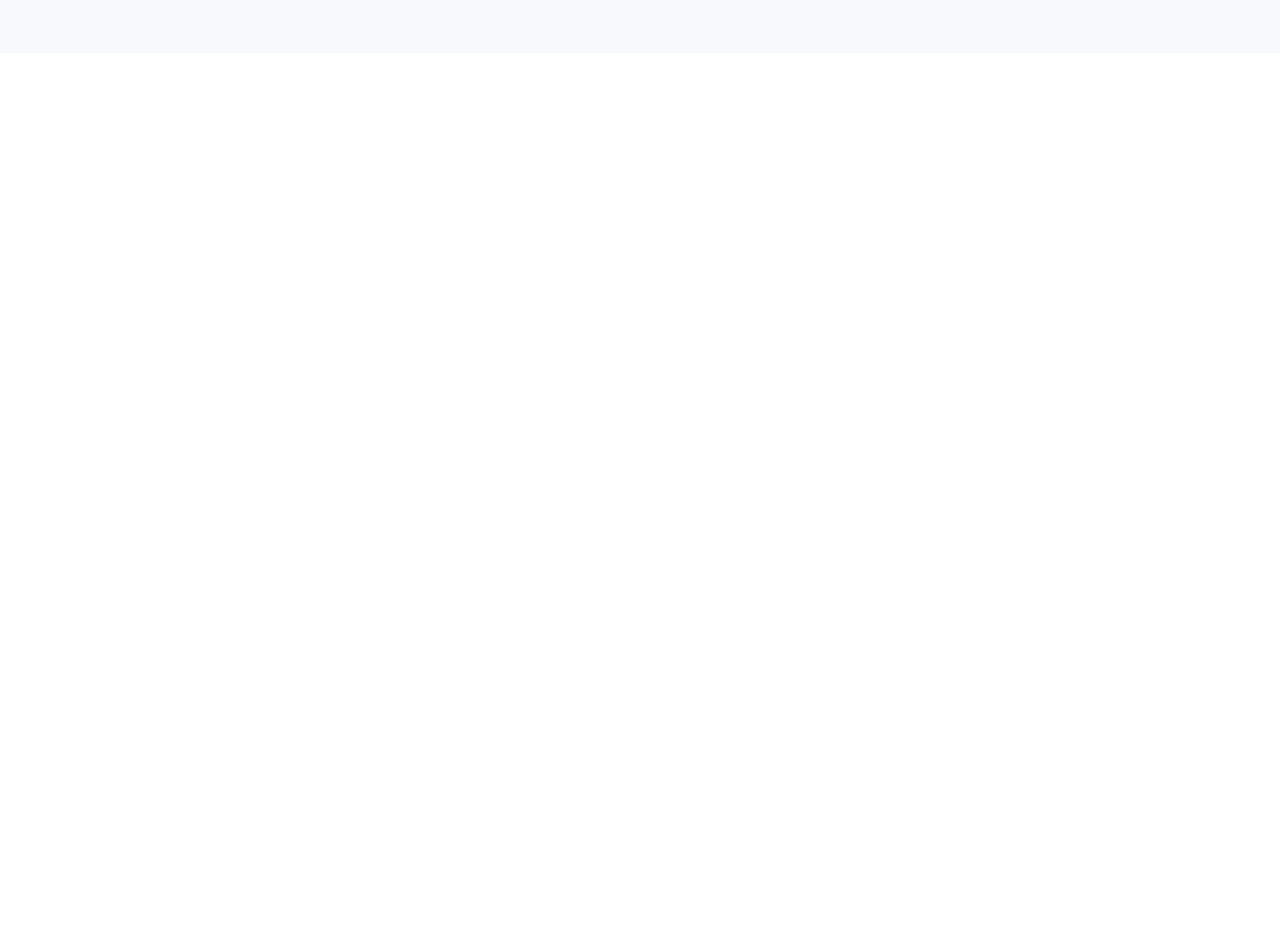
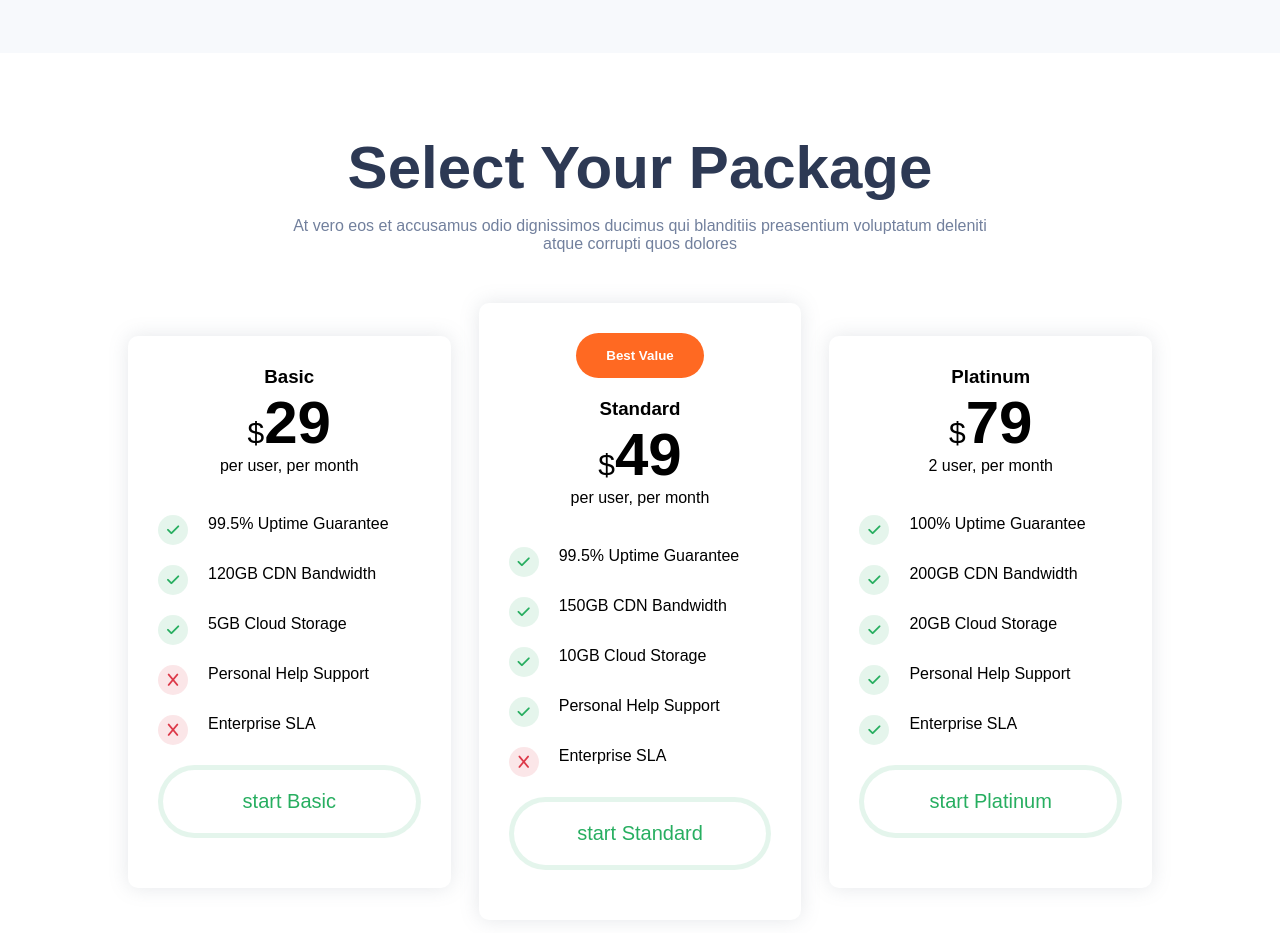
Before and after one commit to Rawand-abu-shammala/Real-estate-website-using-react.js, a React (Create React App) app: page / in a window 1280 px wide. Shown: the part 4820-5753 px from the top of the page. Before the commit the page ends 4873 px from the top, so only its background shows below. Built offline with nearby package versions, Linux system fonts and the light colour scheme.

Commit message:
Add price component for project

```diff
--- a/src/App.css
+++ b/src/App.css
@@ -133,4 +133,14 @@ h4 {
 .btn4 {
     background-color: #000;
     color: #fff;
-  }
+}
+
+.btn5 {
+    border-radius: 50px;
+    padding: 20px 40px;
+    color: #27ae60;
+    font-size: 20px;
+    font-weight: 400;
+    border: 5px solid #27ae601f;
+    background: #fff;
+}
--- a/src/components/data/Data.js
+++ b/src/components/data/Data.js
@@ -228,3 +228,83 @@ export const team = [
     icon: [<i class='fa-brands fa-facebook-f'></i>, <i class='fa-brands fa-linkedin'></i>, <i class='fa-brands fa-twitter'></i>, <i class='fa-brands fa-instagram'></i>],
   },
 ]
+
+export const price = [
+  {
+    plan: "Basic",
+    price: "29",
+    ptext: "per user, per month",
+    list: [
+      {
+        icon: <i class='fa-solid fa-check'></i>,
+        text: "99.5% Uptime Guarantee",
+      },
+      {
+        icon: <i class='fa-solid fa-check'></i>,
+        text: "120GB CDN Bandwidth",
+      },
+      {
+        icon: <i class='fa-solid fa-check'></i>,
+        text: "5GB Cloud Storage",
+      },
+      { change: "color", icon: <i class='fa-solid fa-x'></i>, text: "Personal Help Support" },
+      { change: "color", icon: <i class='fa-solid fa-x'></i>, text: "Enterprise SLA" },
+    ],
+  },
+  {
+    best: "Best Value",
+    plan: "Standard",
+    price: "49",
+    ptext: "per user, per month",
+    list: [
+      {
+        icon: <i class='fa-solid fa-check'></i>,
+        text: "99.5% Uptime Guarantee",
+      },
+      {
+        icon: <i class='fa-solid fa-check'></i>,
+        text: "150GB CDN Bandwidth",
+      },
+      {
+        icon: <i class='fa-solid fa-check'></i>,
+        text: "10GB Cloud Storage",
+      },
+      {
+        icon: <i class='fa-solid fa-check'></i>,
+        text: "Personal Help Support",
+      },
+      {
+        change: "color",
+        icon: <i class='fa-solid fa-x'></i>,
+        text: "Enterprise SLA",
+      },
+    ],
+  },
+  {
+    plan: "Platinum",
+    price: "79",
+    ptext: "2 user, per month",
+    list: [
+      {
+        icon: <i class='fa-solid fa-check'></i>,
+        text: "100% Uptime Guarantee",
+      },
+      {
+        icon: <i class='fa-solid fa-check'></i>,
+        text: "200GB CDN Bandwidth",
+      },
+      {
+        icon: <i class='fa-solid fa-check'></i>,
+        text: "20GB Cloud Storage",
+      },
+      {
+        icon: <i class='fa-solid fa-check'></i>,
+        text: "Personal Help Support",
+      },
+      {
+        icon: <i class='fa-solid fa-check'></i>,
+        text: "Enterprise SLA",
+      },
+    ],
+  },
+]
--- a/src/components/home/Home.jsx
+++ b/src/components/home/Home.jsx
@@ -5,7 +5,7 @@ import Recent from './recent/Recent'
 import Awards from './awards/Awards'
 import Location from './location/Location'
 import Team from './team/Team'
-// import Price from '../price/Price'
+import Price from './price/Price'
 
 const Home = () => {
   return (
@@ -16,7 +16,7 @@ const Home = () => {
         <Awards/>
         <Location/>
         <Team />
-        {/* <Price/> */}
+        <Price/>
     </div>
   )
 }
--- a/src/components/home/price/Price.css
+++ b/src/components/home/price/Price.css
@@ -0,0 +1,66 @@
+.price {
+    text-align: center;
+}
+
+.price .content .box {
+    width: 31.5%;
+    padding: 30px;
+    border-radius: 10px;
+}
+
+.price button {
+    margin-bottom: 20px;
+}
+
+.price .box:nth-child(1) .topbtn button,
+.price .box:nth-child(3) .topbtn button {
+    display: none;
+}
+
+.price h3 {
+    font-style: 22px;
+}
+
+.price h1 {
+    font-size: 60px;
+}
+
+.price h1 span {
+    font-size: 30px;
+    font-weight: 500;
+}
+
+.price ul {
+    margin-top: 40px;
+}
+
+.price ul li {
+    display: flex;
+    margin-bottom: 20px;
+}
+
+.price label {
+    width: 30px;
+    height: 30px;
+    line-height: 30px;
+    border-radius: 50%;
+    margin-right: 20px;
+}
+
+.price .btn5 {
+    width: 100%;
+}
+
+@media screen and (max-width: 800px) {
+    .price .content {
+        flex-direction: column;
+    }
+
+    .price .content .box {
+        width: 100%;
+        padding: 30px;
+        border-radius: 10px;
+        margin-bottom: 50px;
+    }
+
+}
--- a/src/components/home/price/Price.jsx
+++ b/src/components/home/price/Price.jsx
@@ -1,8 +1,18 @@
 import React from 'react'
+import './Price.css'
+import Heading from '../../common/Heading'
+import PriceCard from './PriceCard'
 
 const Price = () => {
   return (
-    <div>Price</div>
+    <>
+    <section className='price padding'>
+      <div className="container">
+        <Heading title='Select Your Package' subtitle='At vero eos et accusamus odio dignissimos ducimus qui blanditiis preasentium voluptatum deleniti atque corrupti quos dolores' />
+        <PriceCard />
+      </div>
+    </section>
+    </>
   )
 }
 
--- a/src/components/home/price/PriceCard.jsx
+++ b/src/components/home/price/PriceCard.jsx
@@ -1,8 +1,53 @@
 import React from 'react'
+import { price } from '../../data/Data'
 
 const PriceCard = () => {
   return (
-    <div>PriceCard</div>
+    <>
+    <div className="content flex mtop">
+      {price.map((item, index) => (
+        <div className="box shadow" key={index}>
+          <div className="topbtn">
+            <button className='btn3'>{item.best}</button>
+          </div>
+          <h3>{item.plan}</h3>
+          <h1>
+            <span>$</span>
+            {item.price}
+          </h1>
+          <p>{item.ptext}</p>
+
+          <ul>
+            {item.list.map((val) => {
+              const {icon, text, change} = val
+              return (
+                <li>
+                  <label
+                  style={{
+                    background: change === 'color' ? '#dc35451f' : '#27ae601f',
+                    color: change === 'color' ? '#dc3848' : '#27ae60',
+                  }}
+                  >{icon}
+                  </label>
+                  <p>{text}</p>
+                </li>
+              )
+            })}
+          </ul>
+          <button
+          className='btn5'
+          style={{
+            background: item.plan === 'standard' ? '#27ae60' : '#fff',
+            color: item.plan === 'standard' ? '#fff' : '#27ae60'
+          }}
+          >
+            start {item.plan}
+          </button>
+
+        </div>
+      ))}
+    </div>
+    </>
   )
 }
 
```
